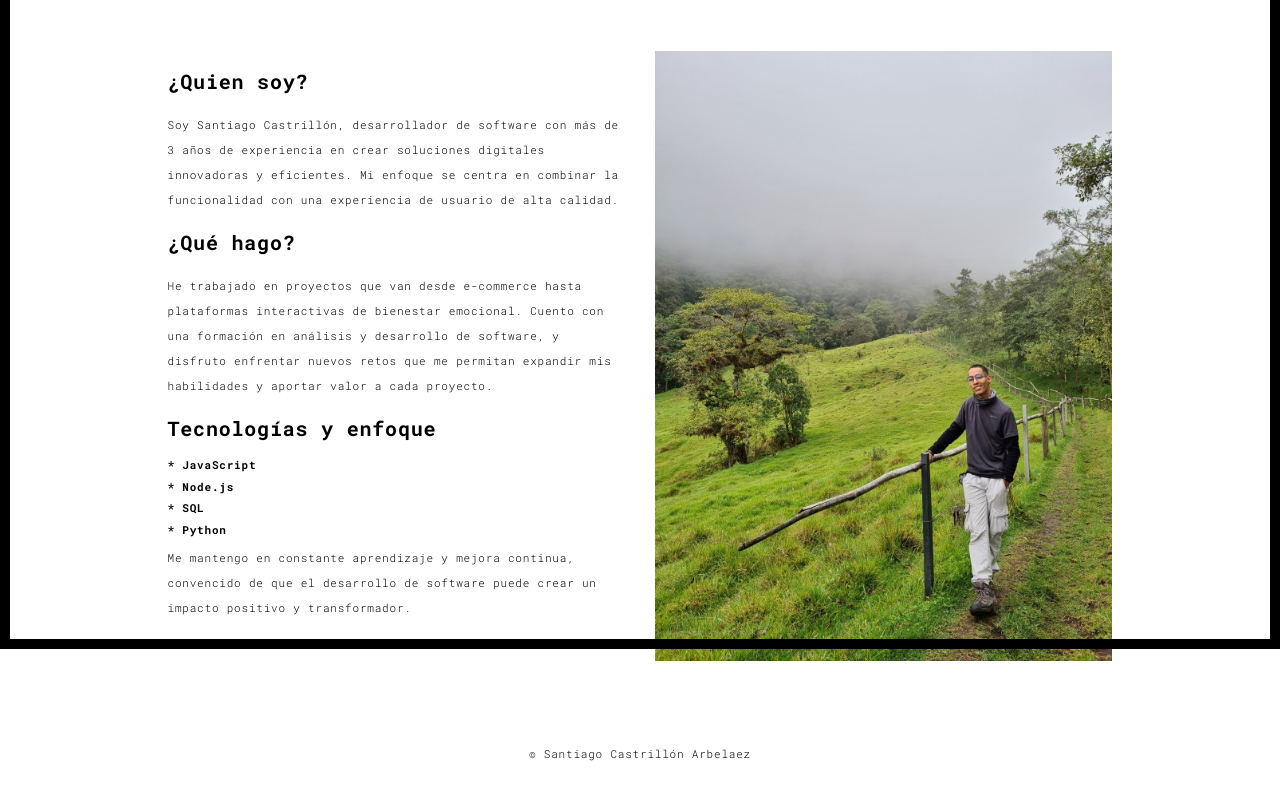
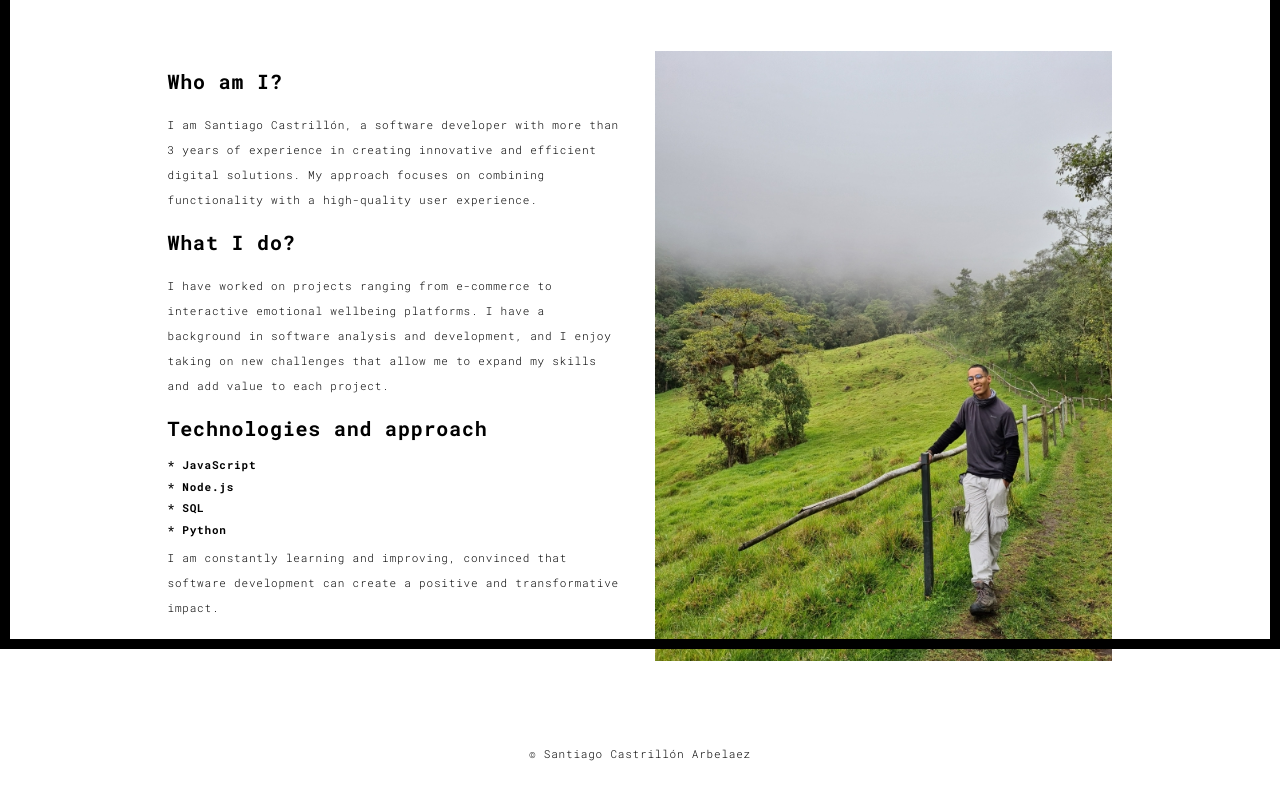
Before and after one commit to SantiagoCastrillonA/portafolio, a plain HTML site: page about.html in a window 1280 px wide. Shown: the part 151-942 px from the top of the page. Drawn offline with Linux system fonts and the light colour scheme.

Commit message:
Se traduce el about me a ingles

```diff
--- a/about.html
+++ b/about.html
@@ -61,18 +61,18 @@
             <div class="col-md-10 col-md-offset-1">
               <div class="row">
                 <div class="col-xs-12 col-md-6">
-                  <h3>¿Quien soy?</h3>
-                  <p>Soy Santiago Castrillón, desarrollador de software con más de 3 años de experiencia en crear soluciones digitales innovadoras y eficientes. Mi enfoque se centra en combinar la funcionalidad con una experiencia de usuario de alta calidad.</p>
-                  <h3>¿Qué hago?</h3>
-                  <p>He trabajado en proyectos que van desde e-commerce hasta plataformas interactivas de bienestar emocional. Cuento con una formación en análisis y desarrollo de software, y disfruto enfrentar nuevos retos que me permitan expandir mis habilidades y aportar valor a cada proyecto.
-                  <h3>Tecnologías y enfoque</h3>
+                  <h3>Who am I?</h3>
+                  <p>I am Santiago Castrillón, a software developer with more than 3 years of experience in creating innovative and efficient digital solutions. My approach focuses on combining functionality with a high-quality user experience.</p>
+                  <h3>What I do?</h3>
+                  <p>I have worked on projects ranging from e-commerce to interactive emotional wellbeing platforms. I have a background in software analysis and development, and I enjoy taking on new challenges that allow me to expand my skills and add value to each project.
+                  <h3>Technologies and approach</h3>
                   <p>
                     <h4>* JavaScript</h4>
                     <h4>* Node.js</h4>
                     <h4>* SQL</h4>
                     <h4>* Python</h4>
 
-                    Me mantengo en constante aprendizaje y mejora continua, convencido de que el desarrollo de software puede crear un impacto positivo y transformador.</p>
+                    I am constantly learning and improving, convinced that software development can create a positive and transformative impact.</p>
                 </div>
                 <div class="col-xs-12 col-md-6">
                   <img src="./assets/images/profil.jpg" class="img-responsive" alt="">
```
